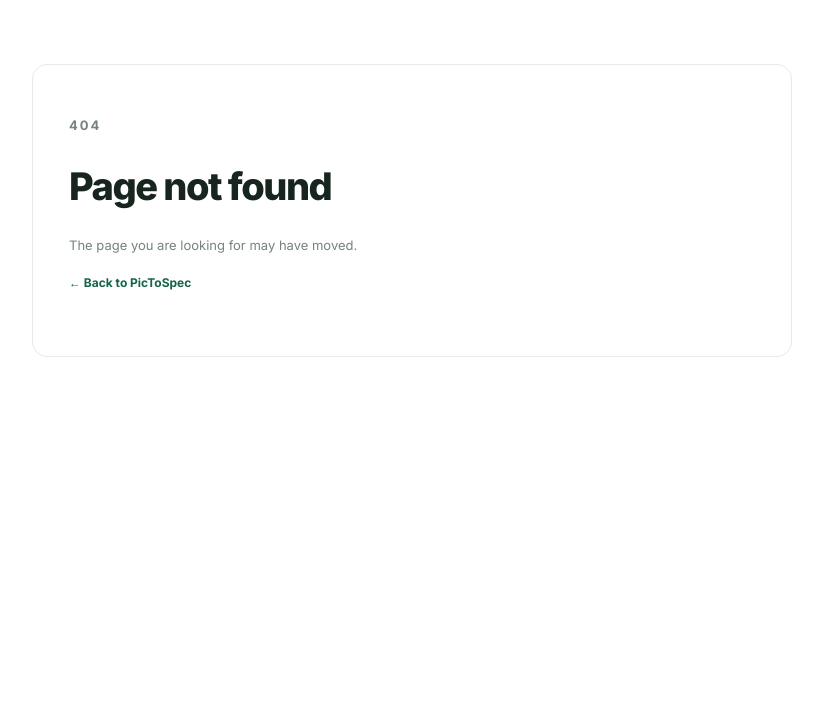
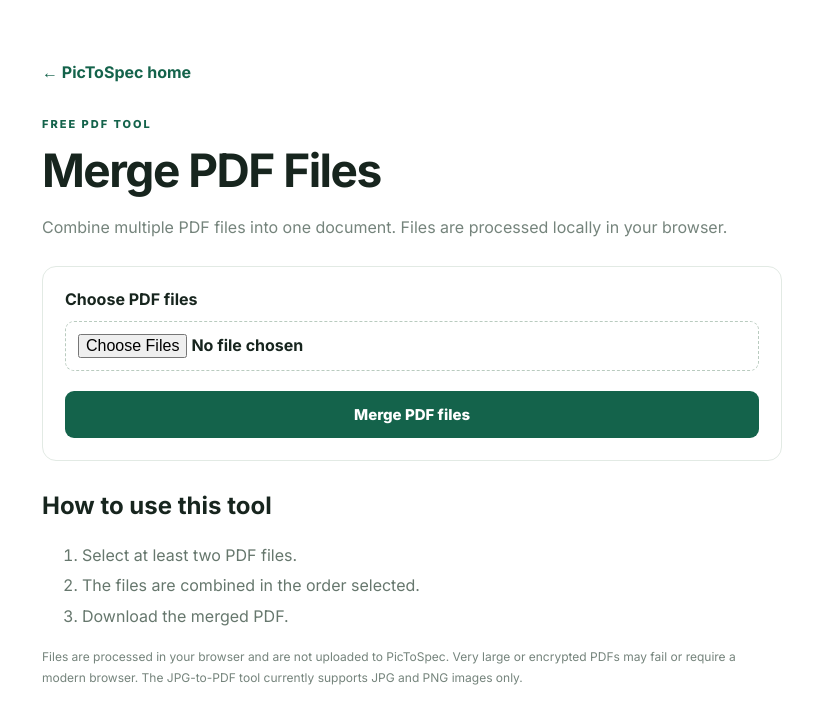
Before and after one commit to ya6331856-cpu/pic-to-spec, a Next.js app: page /pdf-merger in a window 1280 px wide. Before the commit this address had no page. Shown: the top 724 px of the page, without its empty margins (228-1051 px from the left). Built offline with nearby package versions, Linux system fonts and the light colour scheme.

Commit message:
Add PDF merger page

```diff
--- /dev/null
+++ b/app/pdf-merger/page.tsx
@@ -0,0 +1,4 @@
+import type { Metadata } from "next";
+import PDFTool from "@/components/PDFTool";
+export const metadata: Metadata = { title: "Merge PDF Files Online Free | PicToSpec", description: "Combine multiple PDF files into one document online. Merge PDFs in your browser without uploading files.", alternates: { canonical: "https://pictospec.com/pdf-merger" } };
+export default function Page(){return <PDFTool kind="merge"/>;}
```
